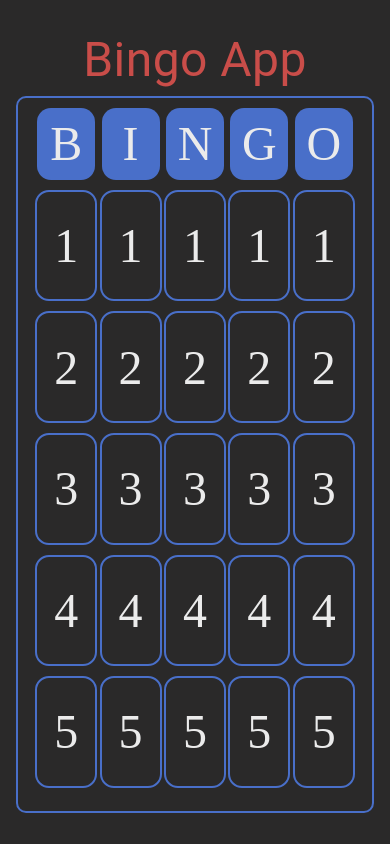
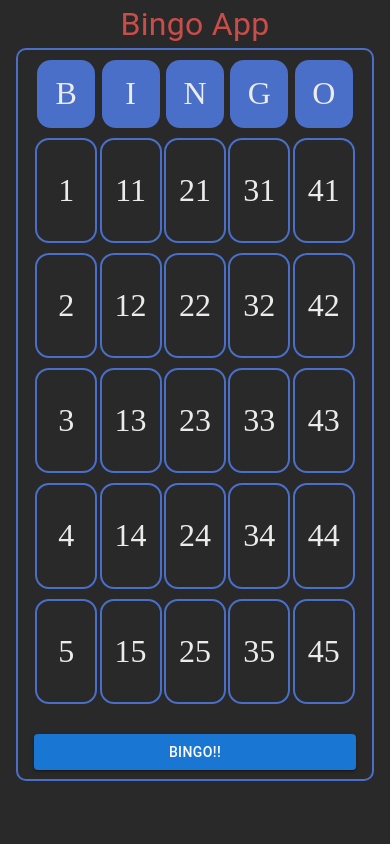
Before and after one commit to VictorGVC/BingoApp, a React (Vite) app: page /player in a window 390 px wide. Built offline with nearby package versions, Linux system fonts and the light colour scheme.

Commit message:
feat: apply function and responsivit on table - add a checkbox to track marked slots in the table - add a label to turn all area of slot clicable - add a @media carrye in global.css to turn the page responsive for a small devices

```diff
--- a/src/components/Column/column.module.css
+++ b/src/components/Column/column.module.css
@@ -5,7 +5,7 @@
     align-items: center;
     gap: 10px;
 
-    height: 85vh;
+    height: 80vh;
 }
 .header {
     margin-top: 10px;
@@ -20,7 +20,7 @@
     font-size: var(--size-big);
 }
 
-.slot {
+label{
     background: transparent;
     border: 2px solid var(--color-primary);
     color: var(--color-grey-100);
@@ -31,4 +31,19 @@
     align-items: center;
     border-radius: var(--border-radius-big);
     font-size: var(--size-big);
+    transition: 0.2s;
 }
+label:hover{
+    background-color: var(--color-primary);
+    transition: 0.2s;
+}
+
+label:has(input[type='checkbox']:checked){
+    background-color: var(--color-secondary);
+    transition: 0.2s;
+
+}
+input[type='checkbox']{
+    display: none;
+
+}
--- a/src/components/Column/index.tsx
+++ b/src/components/Column/index.tsx
@@ -13,14 +13,21 @@ interface ColumnProps {
 
 export const Column = ({Header,Slot1,Slot2,Slot3,Slot4,Slot5}: ColumnProps) =>{
 
+    const id1 = `_${Slot1}`
+    const id2 = `_${Slot2}`
+    const id3 = `_${Slot3}`
+    const id4 = `_${Slot4}`
+    const id5 = `_${Slot5}`
+
     return(
         <Stack className={styles.column}>
-            <Box className={styles.header} >{Header}</Box>
-            <Box className={styles.slot}>{Slot1}</Box>
-            <Box className={styles.slot}>{Slot2}</Box>
-            <Box className={styles.slot}>{Slot3}</Box>
-            <Box className={styles.slot}>{Slot4}</Box>
-            <Box className={styles.slot}>{Slot5}</Box>
+            <Box className={styles.header}>{Header}</Box>
+            <label htmlFor={id1}><Box className={styles.slot}>{Slot1}<input type='checkbox' id={id1} /> </Box></label>
+            <label htmlFor={id2}><Box className={styles.slot}>{Slot2}<input type='checkbox' id={id2} /> </Box></label>
+            <label htmlFor={id3}><Box className={styles.slot}>{Slot3}<input type='checkbox' id={id3} /> </Box></label>
+            <label htmlFor={id4}><Box className={styles.slot}>{Slot4}<input type='checkbox' id={id4} /> </Box></label>
+            <label htmlFor={id5}><Box className={styles.slot}>{Slot5}<input type='checkbox' id={id5} /> </Box></label>
+
         </Stack>
 
     );
--- a/src/pages/player/page.module.css
+++ b/src/pages/player/page.module.css
@@ -1,5 +1,4 @@
 .content{
-    padding-top:var(--size-medium);
     height: 100vh;
 
 }
@@ -7,7 +6,9 @@
     justify-self: center;
     border: 2px solid var(--color-primary);
     border-radius: var(--border-radius-medium);
-    height: 85vh;
+    display: flex;
+    flex-direction: column;
+    padding-bottom:var(--size-small);
 }
 
 .title{
@@ -15,3 +16,6 @@
     color: var(--color-secondary);
     font-size: var(--font-size-big);
 }
+.columns{
+    padding-bottom: var(--size-small);
+}
--- a/src/pages/player/page.tsx
+++ b/src/pages/player/page.tsx
@@ -1,23 +1,24 @@
 import styles from './page.module.css'
 import './page.module.css'
-import { Box, Checkbox, Container, Grid, Stack, Typography } from '@mui/material'
+import { Box, Button, Container, Grid, Stack, Typography } from '@mui/material'
 import {Column} from '../../components/Column'
 
 const Player = () => {
+
     return(
     <Container className={styles.content}>
         <Typography  className={styles.title} sx={{fontSize:'var(--size-big)'}}>Bingo App</Typography>
-        <Container maxWidth='md' className={styles.table}>
+        <Container maxWidth='sm' className={styles.table}>
             <Stack className={styles.columns} sx={{flexDirection:'row'}}>
                 <Column Header='B' Slot1={1} Slot2={2} Slot3={3} Slot4={4} Slot5={5} />
-                <Column Header='I' Slot1={1} Slot2={2} Slot3={3} Slot4={4} Slot5={5}/>
-                <Column Header='N' Slot1={1} Slot2={2} Slot3={3} Slot4={4} Slot5={5} />
-                <Column Header='G' Slot1={1} Slot2={2} Slot3={3} Slot4={4} Slot5={5}/>
-                <Column Header='O' Slot1={1} Slot2={2} Slot3={3} Slot4={4} Slot5={5}/>
-
-
-
+                <Column Header='I' Slot1={11} Slot2={12} Slot3={13} Slot4={14} Slot5={15}/>
+                <Column Header='N' Slot1={21} Slot2={22} Slot3={23} Slot4={24} Slot5={25} />
+                <Column Header='G' Slot1={31} Slot2={32} Slot3={33} Slot4={34} Slot5={35}/>
+                <Column Header='O' Slot1={41} Slot2={42} Slot3={43} Slot4={44} Slot5={45}/>
             </Stack>
+                <Button className={styles.bingo} variant='contained' onClick={() => {
+    alert('BINGOOOO!');
+  }}>BINGO!!</Button>
         </Container>
     </Container>
     )
--- a/src/styles/global.css
+++ b/src/styles/global.css
@@ -21,10 +21,10 @@
     --color-grey-200: #dcdcdc;
     --color-grey-100: #ebebeb;
 
-    --size-small: 0.85rem;
-    --size-default: 1rem;
-    --size-medium: 1.5rem;
-    --size-big: 3rem;
+    --size-small: 0.85em;
+    --size-default: 1em;
+    --size-medium: 1.5em;
+    --size-big: 3em;
 }
 
 * {
@@ -41,3 +41,15 @@ body {
     background-color: var(--bg-color-primary);
     color: var(--color-grey-100);
 }
+
+@media (max-width: 768px) {
+
+:root{
+    --size-small: 0.55em;
+    --size-default: 0.75em;
+    --size-medium: 1em;
+    --size-big: 2em;
+
+}
+
+}
```
